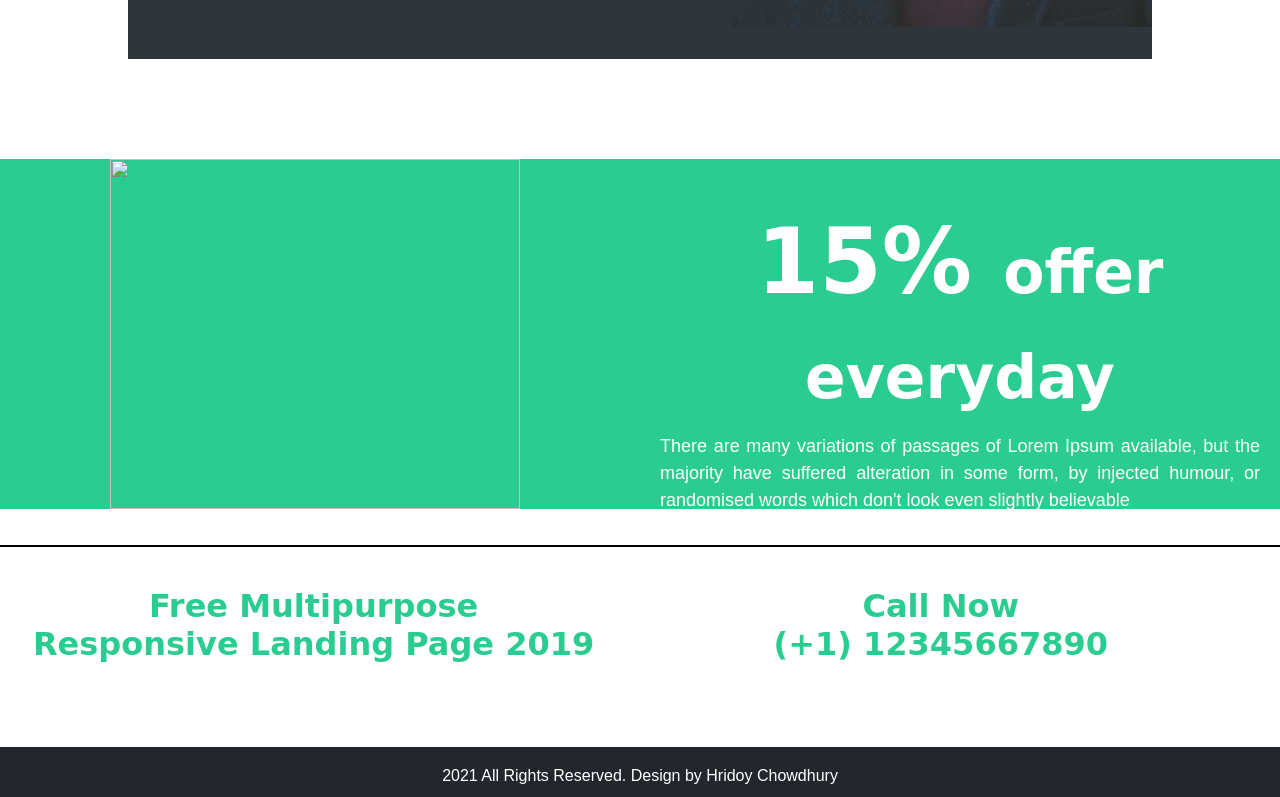
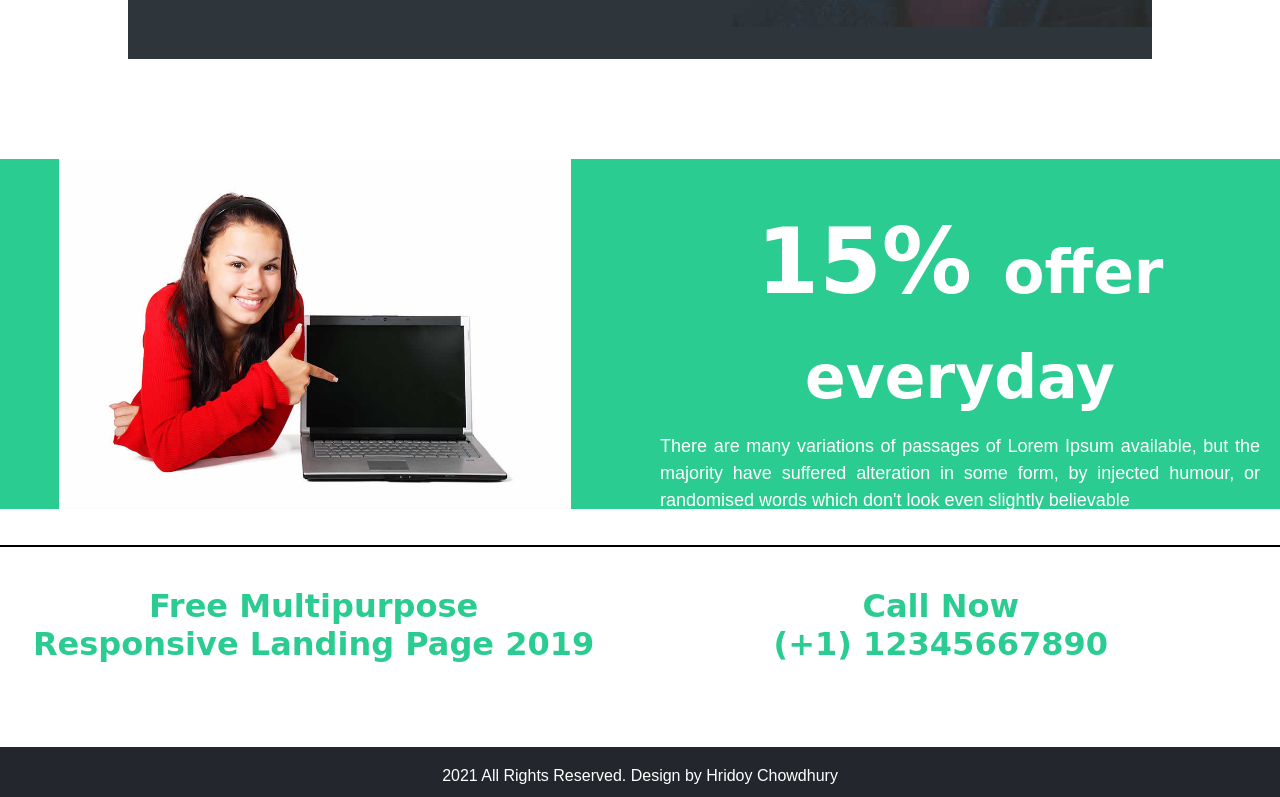
Before and after one commit to Hridoy3519/pcoint, a plain HTML site: page index.html in a window 1280 px wide. Shown: the part 2817-3614 px from the top of the page. Drawn offline with Linux system fonts and the light colour scheme; the site is published under a folder, as on GitHub Pages, so addresses that start at the root find nothing.

Commit message:
Bug Solved

```diff
--- a/index.html
+++ b/index.html
@@ -102,7 +102,7 @@
 
         <div class="last">
             <div class="female">
-                <img id="fem" src="/images/leptop.jpg" alt="">
+                <img id="fem" src="images/leptop.jpg" alt="">
             </div>
             <div class="Text">
                 <h1>15% <span id="offer">offer everyday</span></h1>
```
